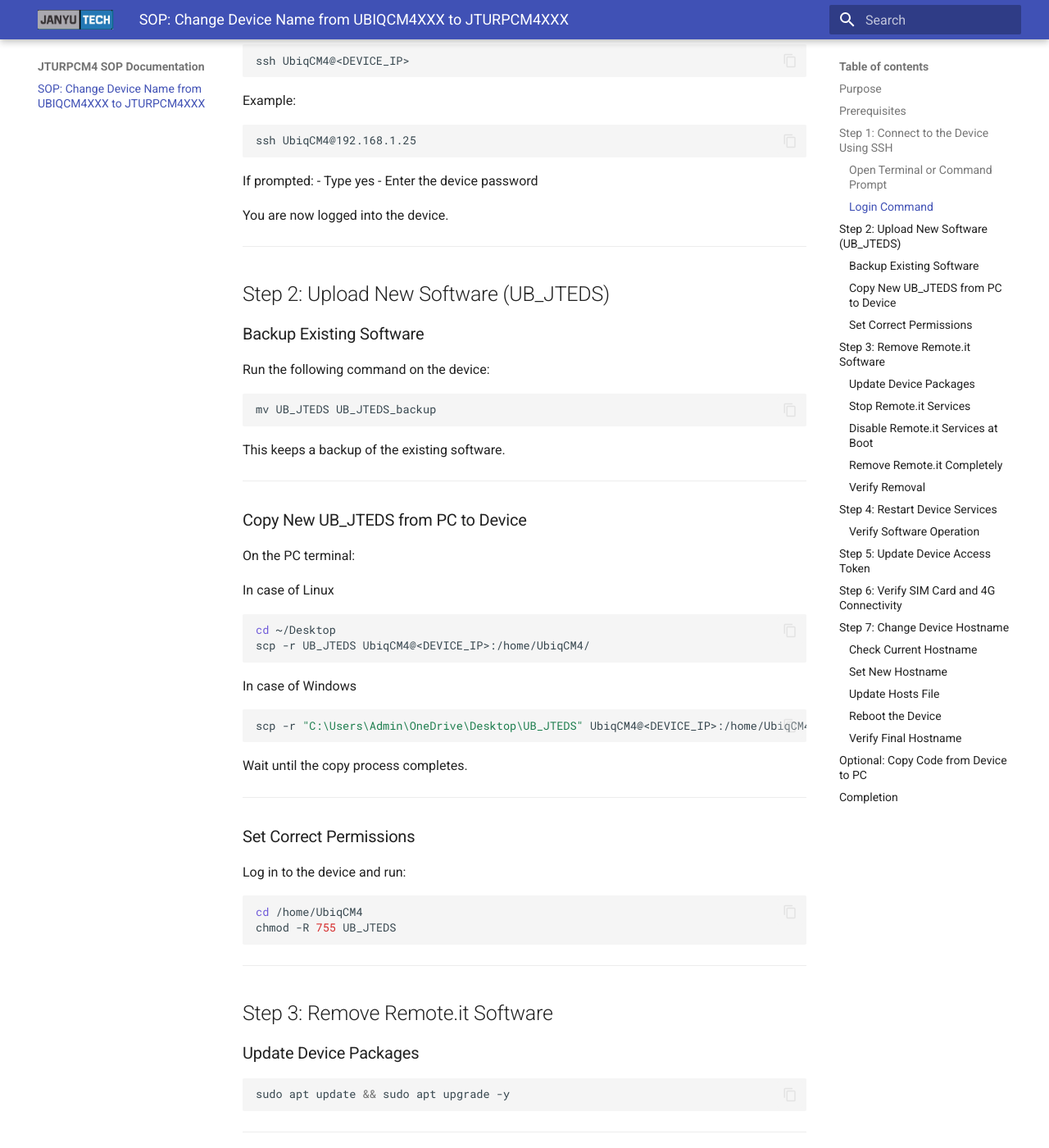
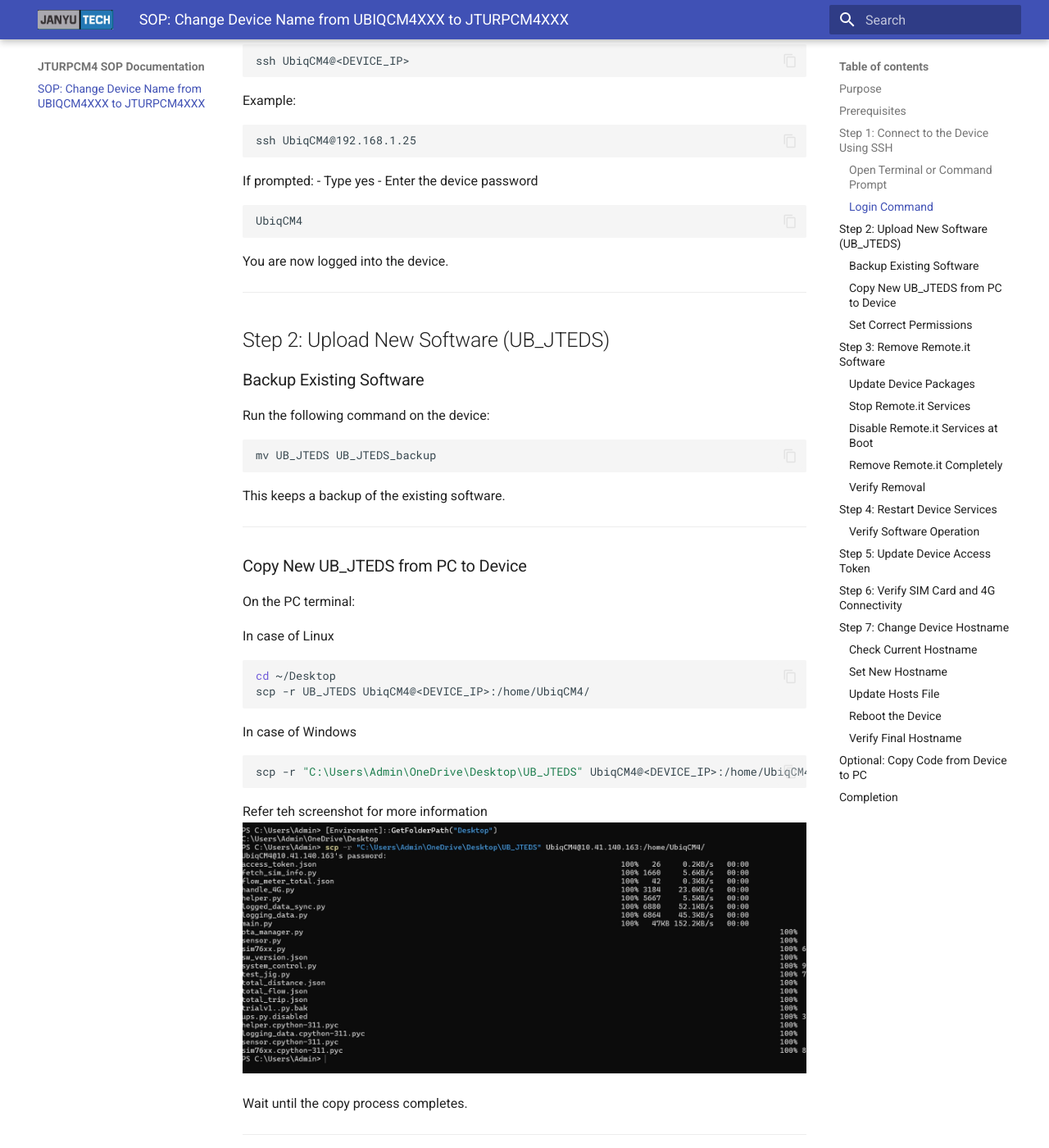
Before and after one commit to Saikatdey4568/JTURPCM4-SOP, an MkDocs documentation site: the page built from docs/index.md, in a window 1280 px wide and 1400 px high, scrolled down 939 px. Shown: the whole window at 82% size. Built offline with MkDocs 1.6.1 and Material for MkDocs 9.7.7, drawn with Linux system fonts in a browser that asks for light colours; some of the changed text lies outside the part shown.

Commit message:
Update SOP

````diff
--- a/docs/index.md
+++ b/docs/index.md
@@ -44,6 +44,11 @@ If prompted:
 - Type yes
 - Enter the device password
 
+
+```bash
+UbiqCM4
+```
+
 You are now logged into the device.
 
 ---
@@ -72,6 +77,8 @@ In case of Windows
 ```bash
 scp -r "C:\Users\Admin\OneDrive\Desktop\UB_JTEDS" UbiqCM4@<DEVICE_IP>:/home/UbiqCM4/
 ```
+Refer teh screenshot for more information
+![SCP in Windows](assets/images/scp_windows.jpeg)
 
 
 Wait until the copy process completes.
````
Also changed, not shown: other parts of docs/index.md (+1 -1 lines), docs/assets/images/scp_windows.jpeg (added), site/index.html, site/search/search_index.json, 1 other file.
